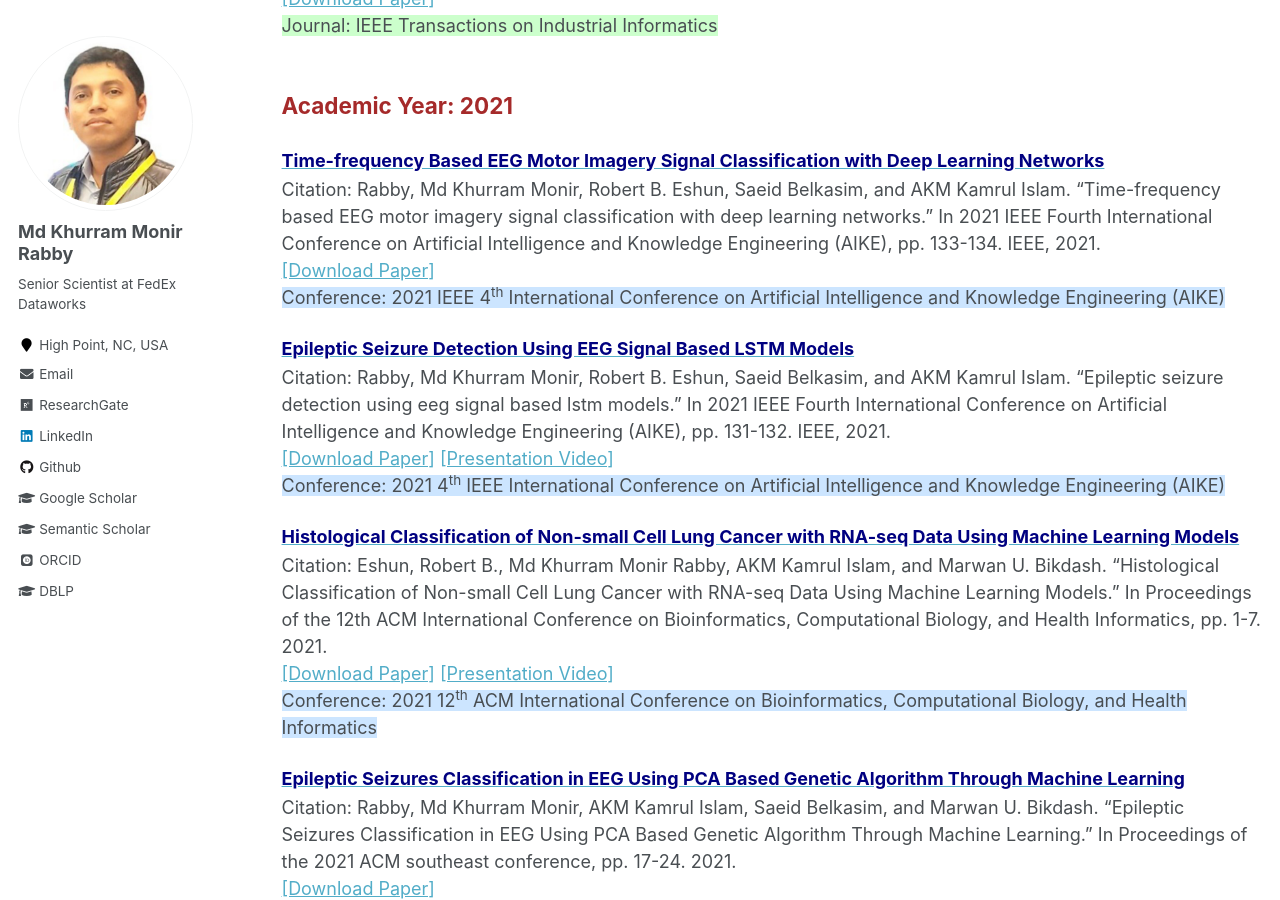
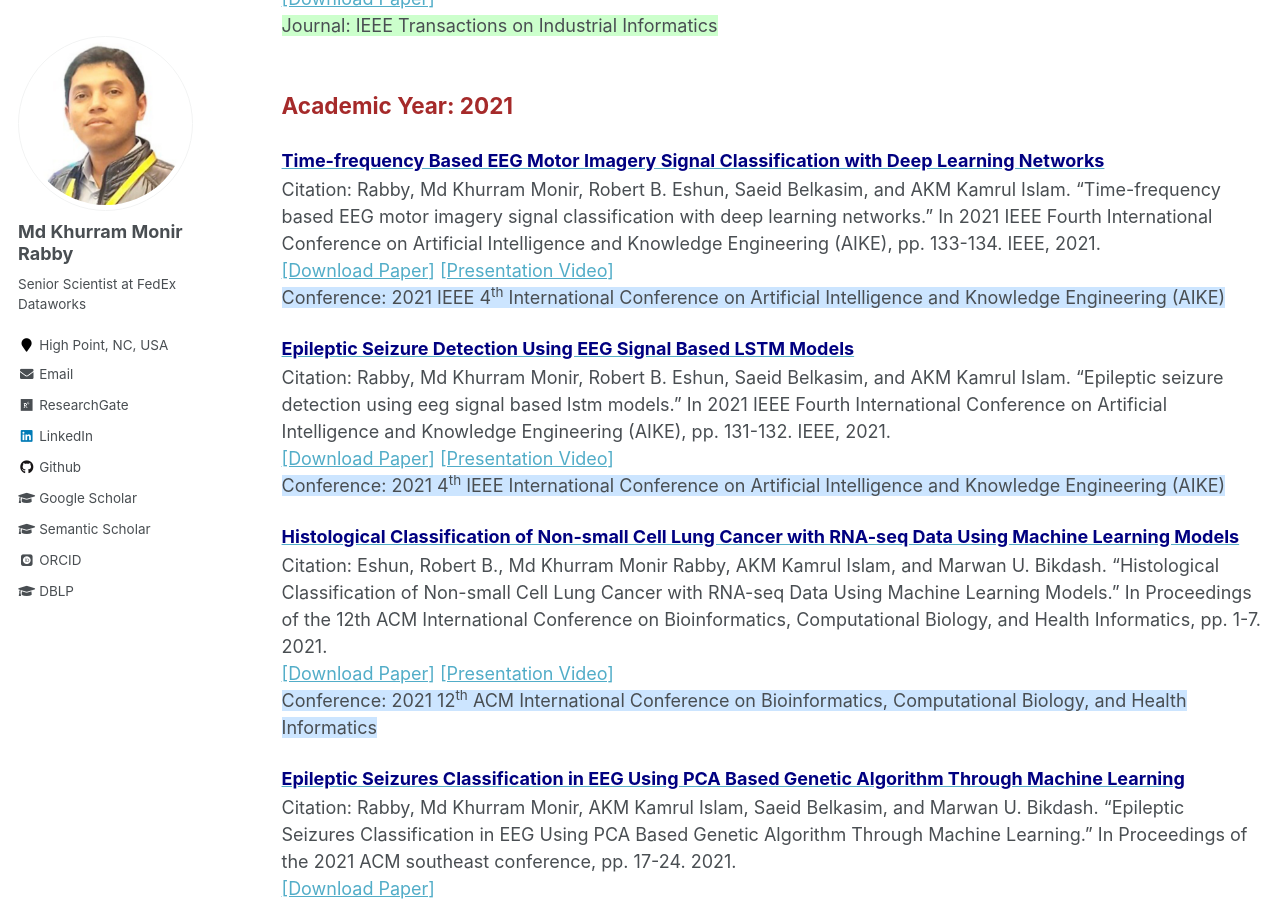
Before and after one commit to mkmrabby/mkmrabby.github.io, a Jekyll site: the page built from _pages/publications_lists.md, in a window 1280 px wide and 900 px high, scrolled down 1241 px. Built offline with Jekyll 4.4.1, drawn with Linux system fonts in a browser that asks for light colours; some web fonts are replaced.

Commit message:
Update publications_lists.md

```diff
--- a/_pages/publications_lists.md
+++ b/_pages/publications_lists.md
@@ -54,7 +54,8 @@ Citation: Rabby, Md Khurram Monir, Ali Karimoddini, Mubbashar Altaf Khan, and St
 
 <span style="color:black; font-size:1.1em"><b><a href="https://ieeexplore.ieee.org/abstract/document/9723666" target="_blank"><font color="Navy" size="4">Time-frequency Based EEG Motor Imagery Signal Classification with Deep Learning Networks</font></a></b></span><br/>
 Citation: Rabby, Md Khurram Monir, Robert B. Eshun, Saeid Belkasim, and AKM Kamrul Islam. "Time-frequency based EEG motor imagery signal classification with deep learning networks." In 2021 IEEE Fourth International Conference on Artificial Intelligence and Knowledge Engineering (AIKE), pp. 133-134. IEEE, 2021.<br/>
-<a href="https://ieeexplore.ieee.org/abstract/document/9723666" target="_blank">[Download Paper]</a> <br/>
+<a href="https://ieeexplore.ieee.org/abstract/document/9723666" target="_blank">[Download Paper]</a>
+<a href="https://youtu.be/x1Gudp3f06A" target="_blank">[Presentation Video]</a><br/>
 <span style="background-color:#cce5ff; font-size:1em;">Conference: 2021 IEEE 4<sup>th</sup> International Conference on Artificial Intelligence and Knowledge Engineering (AIKE)</span>
 <br/>
 
```
